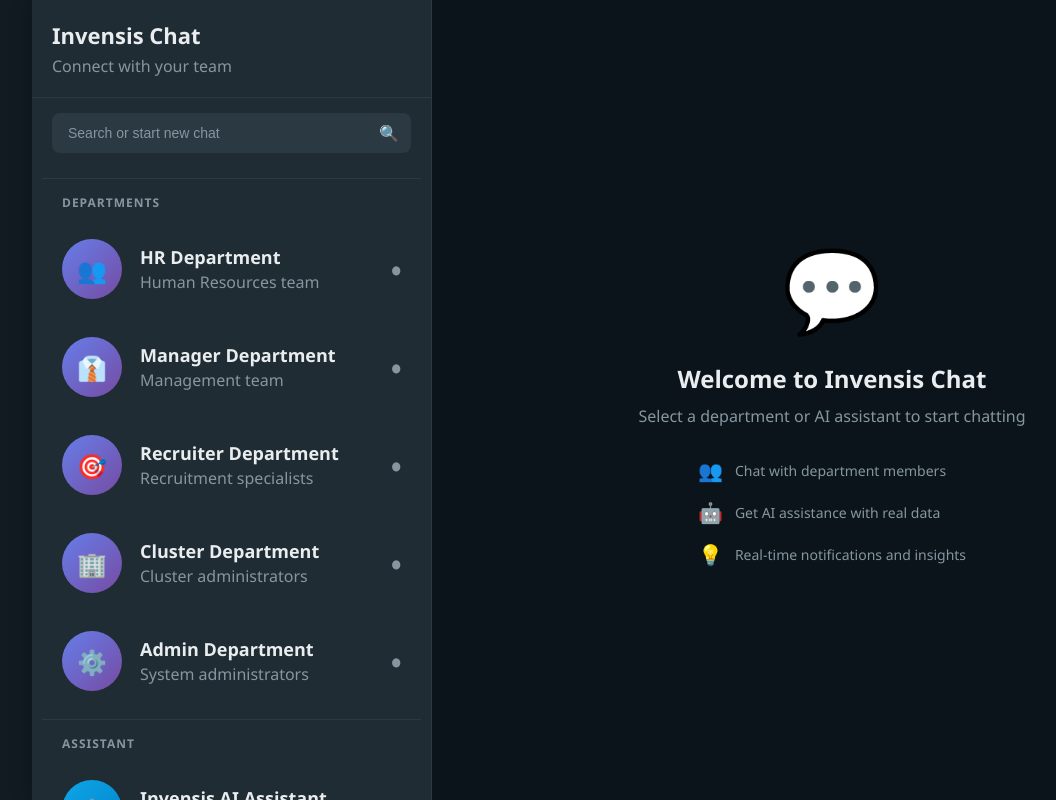
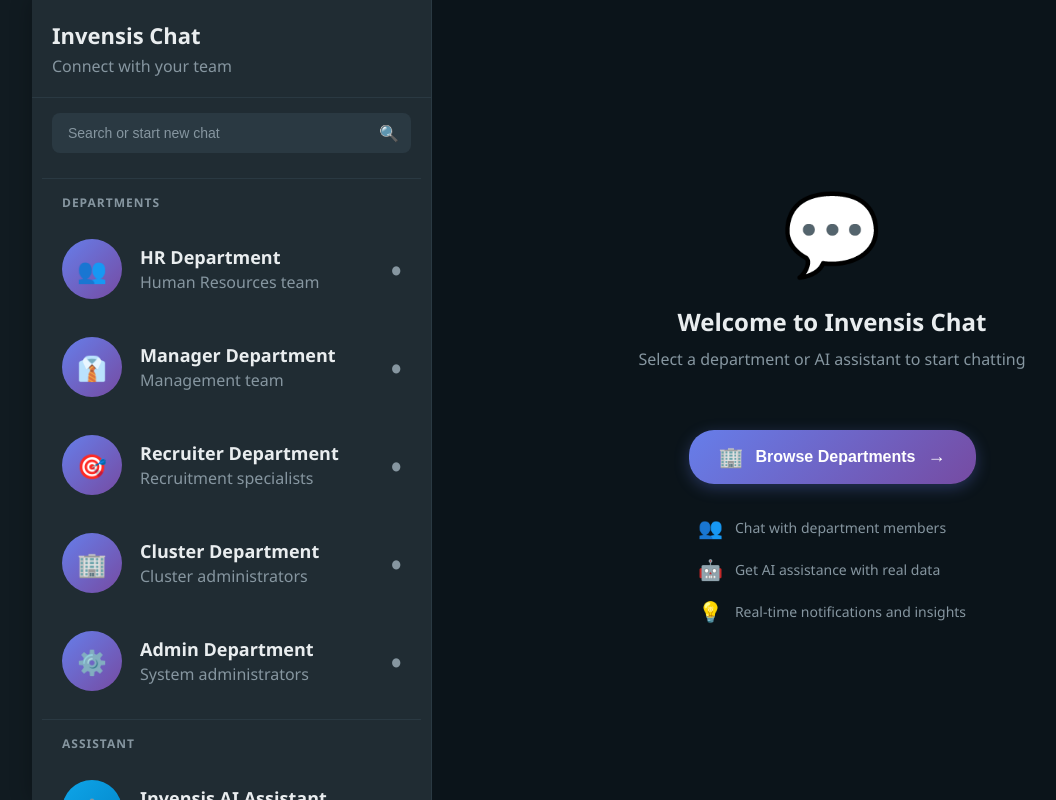
Before and after one commit to Mo-nish/Invensis_Requiter, a Flask app: page /chat in a window 1280 px wide. Shown: the whole page, without its empty margins (8-1064 px from the left). Run offline with Flask 3, Linux system fonts and the light colour scheme; the visitor is signed in with stand-in values (Sample User, id 1); data that the repository does not hold is empty.

Commit message:
🏢 Add Departments Button: Browse Departments in Empty Space
✅ DEPARTMENTS BUTTON FEATURES:
• Beautiful gradient button in empty space
• 'Browse Departments' with building icon
• Click to show sidebar with departments
• Smooth scroll to departments section

🎨 BUTTON DESIGN:
• Purple gradient background
• Hover animations (lift effect)
• Arrow animation on hover
• Professional mobile app style

🎯 USER EXPERIENCE:
• Clean welcome screen with departments button
• Click button → Sidebar opens with departments
• Smooth scroll to departments section
• Better organization and navigation

Now users can easily browse departments from welcome screen

```diff
--- a/Documents/Invensis/templates/chat/chat_interface.html
+++ b/Documents/Invensis/templates/chat/chat_interface.html
@@ -497,6 +497,56 @@
             margin-bottom: 30px;
         }
 
+        .departments-button-container {
+            margin: 30px 0;
+            display: flex;
+            justify-content: center;
+        }
+
+        .departments-button {
+            background: linear-gradient(135deg, #667eea 0%, #764ba2 100%);
+            color: white;
+            border: none;
+            border-radius: 25px;
+            padding: 15px 30px;
+            font-size: 16px;
+            font-weight: 600;
+            cursor: pointer;
+            box-shadow: 0 4px 15px rgba(102, 126, 234, 0.3);
+            transition: all 0.3s ease;
+            display: flex;
+            align-items: center;
+            gap: 12px;
+            min-width: 200px;
+            justify-content: center;
+        }
+
+        .departments-button:hover {
+            transform: translateY(-2px);
+            box-shadow: 0 6px 20px rgba(102, 126, 234, 0.4);
+        }
+
+        .departments-button:active {
+            transform: translateY(0);
+        }
+
+        .departments-icon {
+            font-size: 20px;
+        }
+
+        .departments-text {
+            font-size: 16px;
+        }
+
+        .departments-arrow {
+            font-size: 18px;
+            transition: transform 0.3s ease;
+        }
+
+        .departments-button:hover .departments-arrow {
+            transform: translateX(3px);
+        }
+
         .welcome-features {
             display: flex;
             flex-direction: column;
@@ -753,6 +803,16 @@
                 <div class="welcome-icon">💬</div>
                 <div class="welcome-title">Welcome to Invensis Chat</div>
                 <div class="welcome-subtitle">Select a department or AI assistant to start chatting</div>
+
+                <!-- Departments Button -->
+                <div class="departments-button-container">
+                    <button class="departments-button" onclick="showDepartments()">
+                        <span class="departments-icon">🏢</span>
+                        <span class="departments-text">Browse Departments</span>
+                        <span class="departments-arrow">→</span>
+                    </button>
+                </div>
+
                 <div class="welcome-features">
                     <div class="feature-item">
                         <span class="feature-icon">👥</span>
@@ -1227,6 +1287,23 @@
             }
         }
 
+        function showDepartments() {
+            // Show the sidebar with departments
+            const sidebar = document.getElementById('chatSidebar');
+            const chatArea = document.getElementById('chatArea');
+
+            sidebar.classList.remove('hidden');
+            chatArea.classList.remove('active');
+
+            // Scroll to departments section
+            setTimeout(() => {
+                const departmentsSection = document.querySelector('.section-divider');
+                if (departmentsSection) {
+                    departmentsSection.scrollIntoView({ behavior: 'smooth' });
+                }
+            }, 100);
+        }
+
         // Event listeners
         document.getElementById('messageInput').addEventListener('keypress', function(e) {
             if (e.key === 'Enter') {
```
